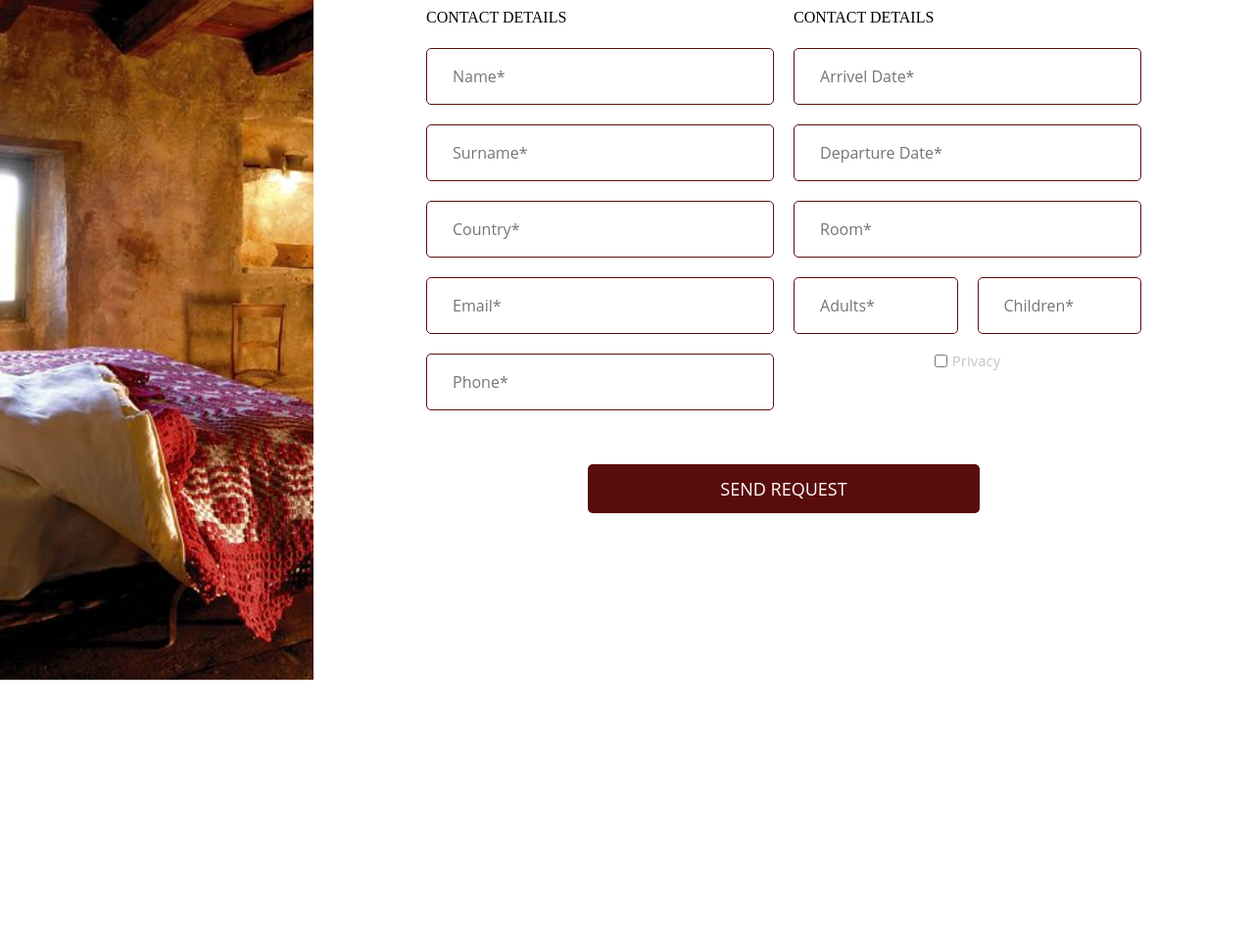
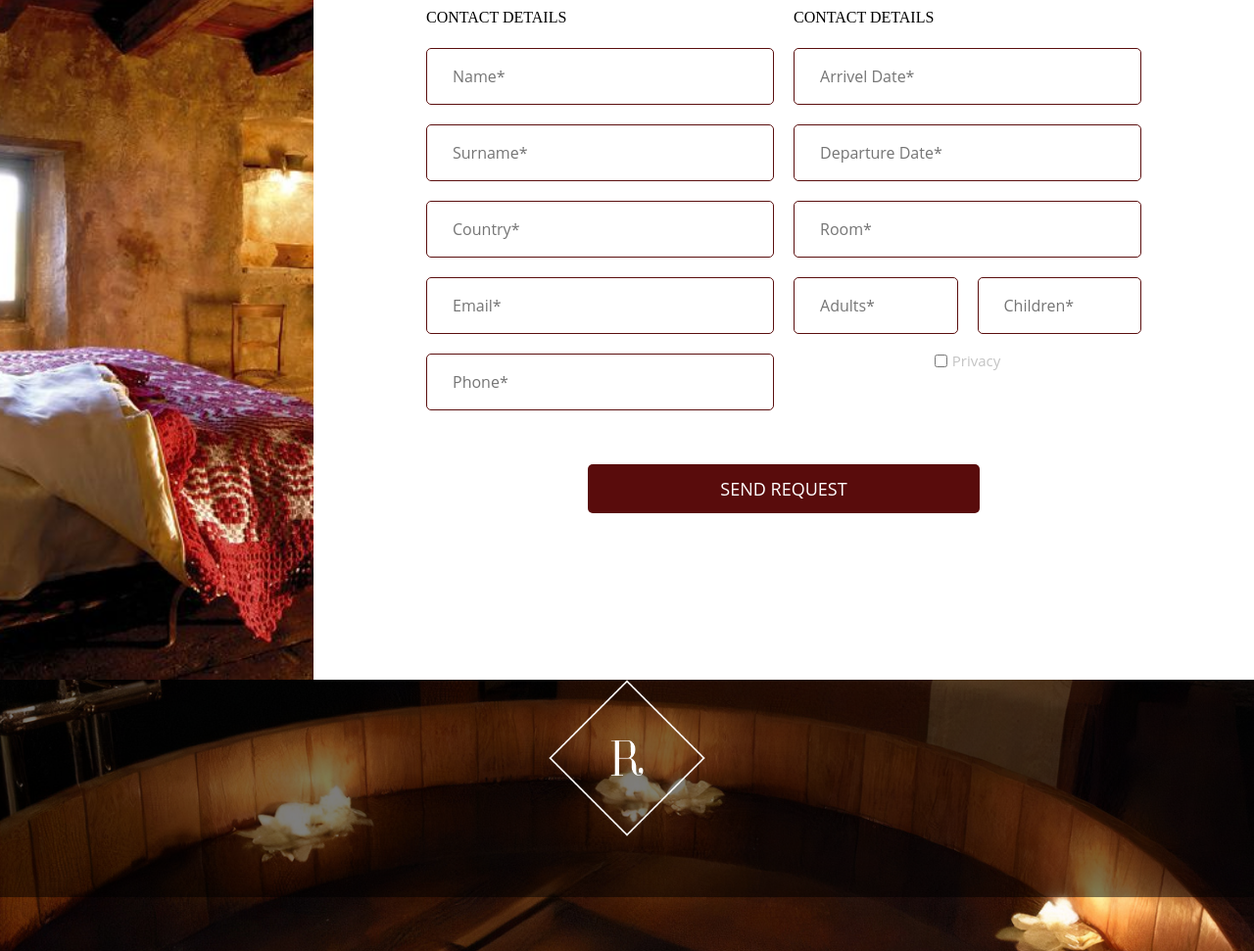
Before and after one commit to Responsive-Websites/Richplace, a website: page src/index.html in a window 1280 px wide. Shown: the part 3969-4940 px from the top of the page at 98% size. Before the commit the page ends 4663 px from the top, so only its background shows below. Drawn offline with nearby package versions, Linux system fonts and the light colour scheme; files that its build step writes are made by us from their sources; files whose address does not match are found by name.

Commit message:
Added guests block

```diff
--- a/gulp/version.json
+++ b/gulp/version.json
@@ -1,3 +1,3 @@
 {
-    "main": "20220510183409"
+    "main": "20220510184430"
 }
--- a/src/html/main.html
+++ b/src/html/main.html
@@ -307,3 +307,21 @@
     </div>
   </div>
 </section>
+
+<section class="page__guests guests">
+  <div class="guests__body">
+    <a href="#" class="guests__item item">
+      <div class="item__icon">
+        <img src="@img/logo.png" alt="" />
+      </div>
+      <h4 class="item__title">Be our guests</h4>
+      <p class="item__text">
+        Lorem ipsum dolor sit amet, consectetur adipiscing elit. Maecenas
+        pellentesque justo ac velit facilisis convallis vel id nisi.
+      </p>
+      <div class="item__image ibg">
+        <img src="@img/guests.jpg" alt="" />
+      </div>
+    </a>
+  </div>
+</section>
--- a/src/scss/parts/main.scss
+++ b/src/scss/parts/main.scss
@@ -10,6 +10,8 @@
   &__services {
   }
   &__contacts {
+  }
+  &__guests {
   }
 }
 
@@ -228,6 +230,12 @@
       opacity: 1;
       visibility: visible;
     }
+  }
+
+  &__title {
+  }
+
+  &__text {
   }
 }
 
@@ -725,3 +733,35 @@
     }
   }
 }
+
+.guests {
+  &__body {
+  }
+
+  &__item {
+    padding-bottom: 19.45%;
+    .item {
+      &__icon {
+        position: absolute;
+
+        width: 100%;
+        height: 80%;
+        display: flex;
+        justify-content: center;
+        align-items: flex-start;
+        z-index: 1;
+        opacity: 1;
+        visibility: visible;
+      }
+
+      &__title {
+      }
+
+      &__text {
+      }
+
+      &__image {
+      }
+    }
+  }
+}
```
Also changed, not shown: dist/css/style.css, dist/css/style.min.css, dist/img/2.jpg (deleted), dist/img/9.jpg (added), dist/img/guests.jpg (added), dist/index.html, src/img/guests.jpg (added), 1 other file.
